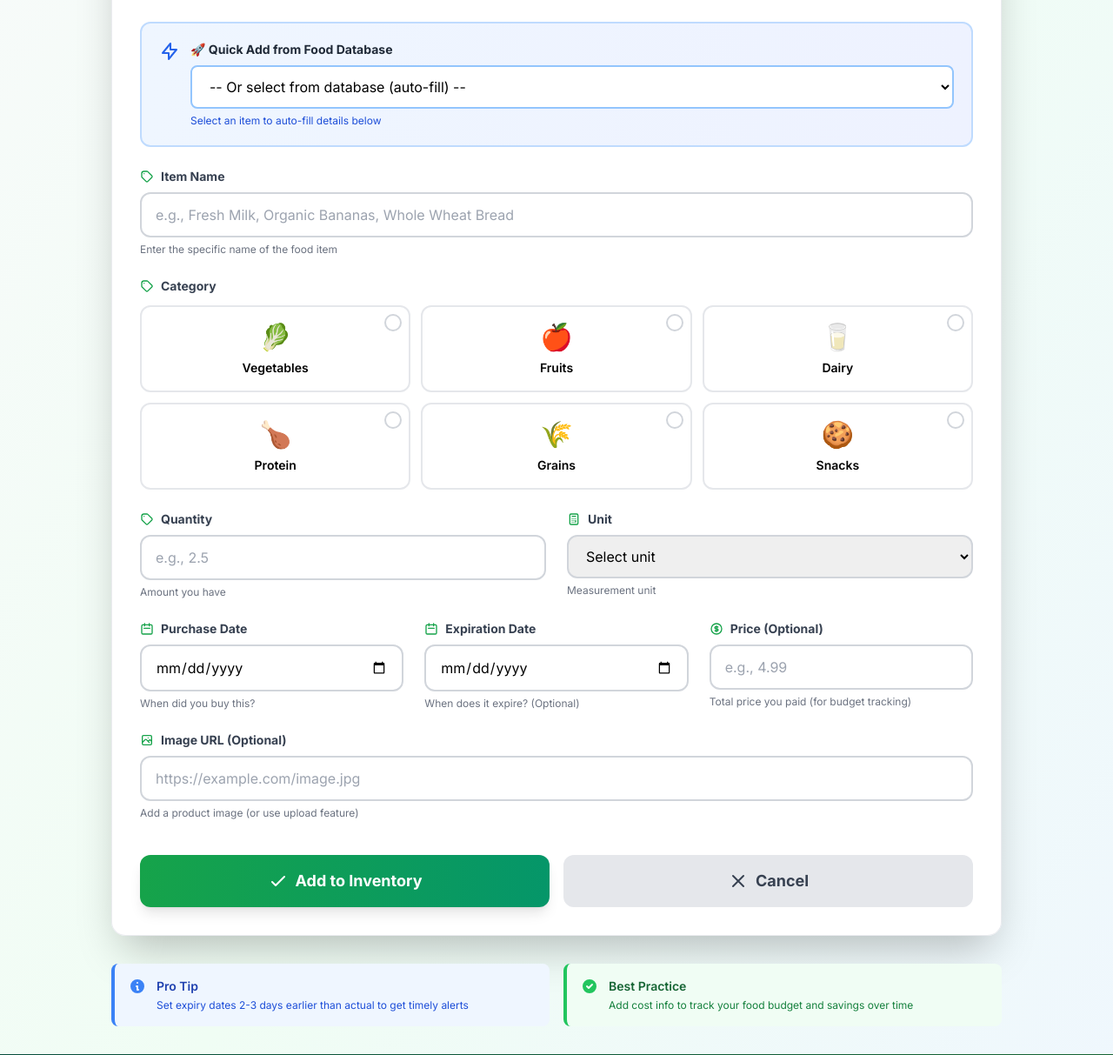
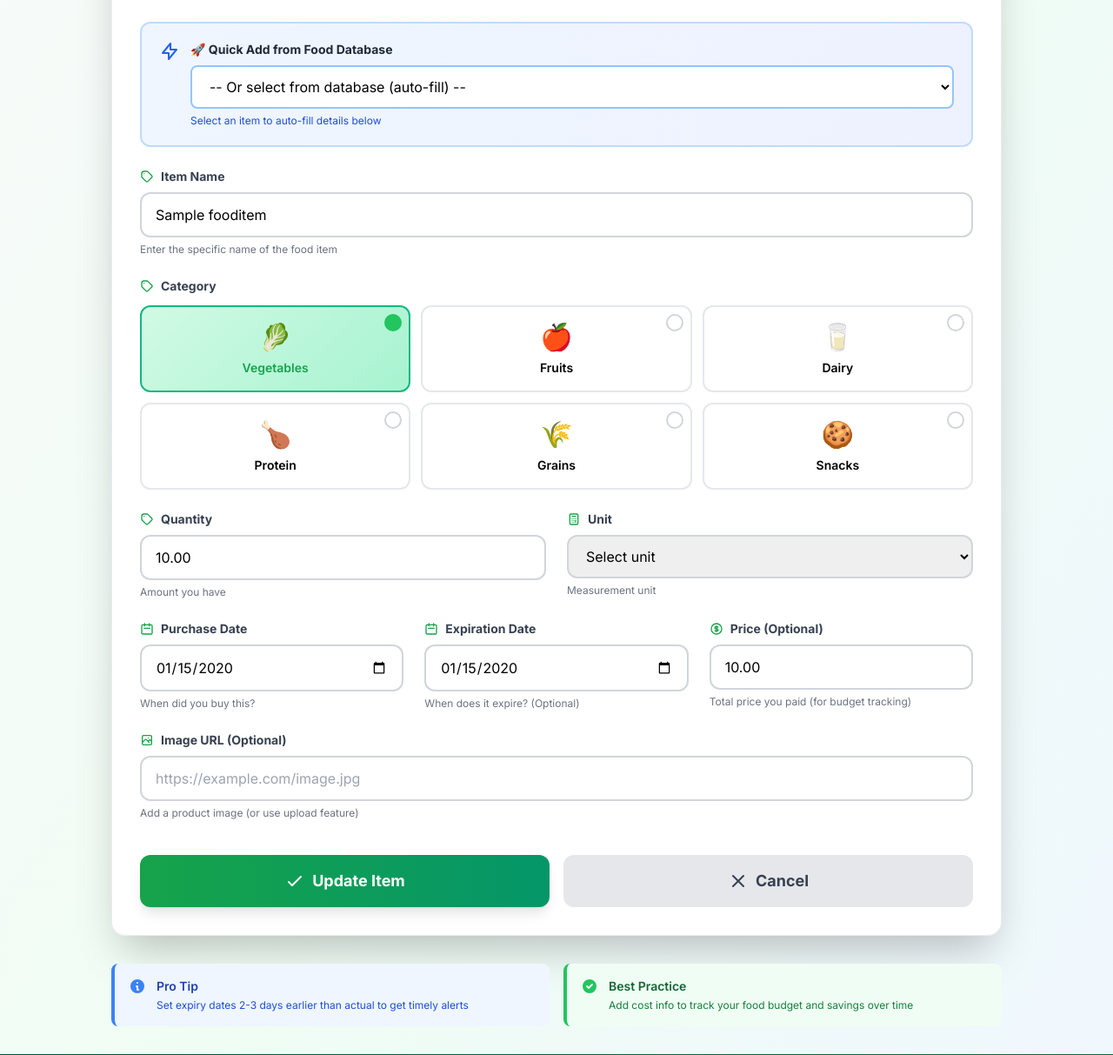
Before and after one commit to MRSHAKILS/FoodWise-AI-Powered-Food-Management-Sustainability-Platform, a Django app: page /food/inventory/1/edit/ in a window 1280 px wide; the page is wider, and only the part inside the window is pictured. Shown: the part 555-1768 px from the top of that part at 87% size. Run offline with Django 5.2, Linux system fonts and the light colour scheme; a user stored in the database is signed in; tables that the repository leaves empty hold one stand-in row (values such as "Sample post"); style sheets or scripts are compiled from the project's sources; some libraries are stand-ins or nearby versions.

Commit message:
inventory fixed

```diff
--- a/food/templates/food/inventory_form.html
+++ b/food/templates/food/inventory_form.html
@@ -1,6 +1,6 @@
 {% extends 'base.html' %}
 
-{% block title %}Add Food Item - Food Inventory{% endblock %}
+{% block title %}{% if item %}Edit{% else %}Add{% endif %} Food Item - Food Inventory{% endblock %}
 
 {% block extra_head %}
 <style>
@@ -177,6 +177,7 @@
                         type="text"
                         id="name"
                         name="name"
+                        value="{% if item %}{{ item.name }}{% endif %}"
                         placeholder="e.g., Fresh Milk, Organic Bananas, Whole Wheat Bread"
                         class="input-field w-full px-4 py-3 border-2 border-gray-300 rounded-xl focus:ring-4 focus:ring-green-200 focus:border-green-500 focus:outline-none transition-all"
                         required
@@ -194,7 +195,7 @@
                     </label>
                     <div class="grid grid-cols-2 md:grid-cols-3 gap-3">
                         <label class="category-card relative p-4 bg-white border-2 border-gray-200 rounded-xl">
-                            <input type="radio" name="category" value="vegetable" class="peer sr-only" required>
+                            <input type="radio" name="category" value="vegetable" class="peer sr-only" {% if item and item.category == 'vegetable' %}checked{% endif %} required>
                             <div class="text-center peer-checked:text-green-600">
                                 <div class="text-3xl mb-2">🥬</div>
                                 <p class="font-semibold text-sm">Vegetables</p>
@@ -207,7 +208,7 @@
                         </label>
 
                         <label class="category-card relative p-4 bg-white border-2 border-gray-200 rounded-xl">
-                            <input type="radio" name="category" value="fruit" class="peer sr-only">
+                            <input type="radio" name="category" value="fruit" class="peer sr-only" {% if item and item.category == 'fruit' %}checked{% endif %}>
                             <div class="text-center peer-checked:text-green-600">
                                 <div class="text-3xl mb-2">🍎</div>
                                 <p class="font-semibold text-sm">Fruits</p>
@@ -220,7 +221,7 @@
                         </label>
 
                         <label class="category-card relative p-4 bg-white border-2 border-gray-200 rounded-xl">
-                            <input type="radio" name="category" value="dairy" class="peer sr-only">
+                            <input type="radio" name="category" value="dairy" class="peer sr-only" {% if item and item.category == 'dairy' %}checked{% endif %}>
                             <div class="text-center peer-checked:text-green-600">
                                 <div class="text-3xl mb-2">🥛</div>
                                 <p class="font-semibold text-sm">Dairy</p>
@@ -233,7 +234,7 @@
                         </label>
 
                         <label class="category-card relative p-4 bg-white border-2 border-gray-200 rounded-xl">
-                            <input type="radio" name="category" value="meat" class="peer sr-only">
+                            <input type="radio" name="category" value="meat" class="peer sr-only" {% if item and item.category == 'meat' %}checked{% endif %}>
                             <div class="text-center peer-checked:text-green-600">
                                 <div class="text-3xl mb-2">🍗</div>
                                 <p class="font-semibold text-sm">Protein</p>
@@ -246,7 +247,7 @@
                         </label>
 
                         <label class="category-card relative p-4 bg-white border-2 border-gray-200 rounded-xl">
-                            <input type="radio" name="category" value="grain" class="peer sr-only">
+                            <input type="radio" name="category" value="grain" class="peer sr-only" {% if item and item.category == 'grain' %}checked{% endif %}>
                             <div class="text-center peer-checked:text-green-600">
                                 <div class="text-3xl mb-2">🌾</div>
                                 <p class="font-semibold text-sm">Grains</p>
@@ -259,7 +260,7 @@
                         </label>
 
                         <label class="category-card relative p-4 bg-white border-2 border-gray-200 rounded-xl">
-                            <input type="radio" name="category" value="snack" class="peer sr-only">
+                            <input type="radio" name="category" value="snack" class="peer sr-only" {% if item and item.category == 'snack' %}checked{% endif %}>
                             <div class="text-center peer-checked:text-green-600">
                                 <div class="text-3xl mb-2">🍪</div>
                                 <p class="font-semibold text-sm">Snacks</p>
@@ -286,6 +287,7 @@
                             type="number"
                             id="quantity"
                             name="quantity"
+                            value="{% if item %}{{ item.quantity }}{% endif %}"
                             step="0.01"
                             min="0.01"
                             placeholder="e.g., 2.5"
@@ -309,14 +311,14 @@
                             required
                         >
                             <option value="">Select unit</option>
-                            <option value="kg">Kilogram (kg)</option>
-                            <option value="g">Gram (g)</option>
-                            <option value="L">Liter (L)</option>
-                            <option value="mL">Milliliter (mL)</option>
-                            <option value="pieces">Pieces</option>
-                            <option value="packets">Packets</option>
-                            <option value="bottles">Bottles</option>
-                            <option value="cans">Cans</option>
+                            <option value="kg" {% if item and item.unit == 'kg' %}selected{% endif %}>Kilogram (kg)</option>
+                            <option value="g" {% if item and item.unit == 'g' %}selected{% endif %}>Gram (g)</option>
+                            <option value="L" {% if item and item.unit == 'L' %}selected{% endif %}>Liter (L)</option>
+                            <option value="mL" {% if item and item.unit == 'mL' %}selected{% endif %}>Milliliter (mL)</option>
+                            <option value="pieces" {% if item and item.unit == 'pieces' %}selected{% endif %}>Pieces</option>
+                            <option value="packets" {% if item and item.unit == 'packets' %}selected{% endif %}>Packets</option>
+                            <option value="bottles" {% if item and item.unit == 'bottles' %}selected{% endif %}>Bottles</option>
+                            <option value="cans" {% if item and item.unit == 'cans' %}selected{% endif %}>Cans</option>
                         </select>
                         <p class="text-xs text-gray-500 mt-1.5">Measurement unit</p>
                     </div>
@@ -335,6 +337,7 @@
                             type="date"
                             id="purchase_date"
                             name="purchase_date"
+                            value="{% if item %}{{ item.purchase_date|date:'Y-m-d' }}{% endif %}"
                             class="input-field w-full px-4 py-3 border-2 border-gray-300 rounded-xl focus:ring-4 focus:ring-green-200 focus:border-green-500 focus:outline-none"
                             required
                         >
@@ -352,6 +355,7 @@
                             type="date"
                             id="expiration_date"
                             name="expiration_date"
+                            value="{% if item and item.expiration_date %}{{ item.expiration_date|date:'Y-m-d' }}{% endif %}"
                             class="input-field w-full px-4 py-3 border-2 border-gray-300 rounded-xl focus:ring-4 focus:ring-green-200 focus:border-green-500 focus:outline-none"
                         >
                         <p class="text-xs text-gray-500 mt-1.5">When does it expire? (Optional)</p>
@@ -368,6 +372,7 @@
                             type="number"
                             id="price"
                             name="price"
+                            value="{% if item and item.price %}{{ item.price }}{% endif %}"
                             step="0.01"
                             min="0"
                             placeholder="e.g., 4.99"
@@ -404,7 +409,7 @@
                         <svg class="w-6 h-6 mr-2" fill="none" stroke="currentColor" viewBox="0 0 24 24">
                             <path stroke-linecap="round" stroke-linejoin="round" stroke-width="2" d="M5 13l4 4L19 7"/>
                         </svg>
-                        Add to Inventory
+                        {% if item %}Update Item{% else %}Add to Inventory{% endif %}
                     </button>
                     <a
                         href="{% url 'food:inventory_list' %}"
@@ -550,6 +555,12 @@ document.addEventListener('DOMContentLoaded', function() {
         });
     });
 
+    // For edit mode: pre-select the category card on page load
+    const checkedCategory = document.querySelector('input[name="category"]:checked');
+    if (checkedCategory) {
+        checkedCategory.closest('.category-card').classList.add('selected');
+    }
+
     // Set minimum date to today
     const expiryInput = document.getElementById('expiry_date');
     const today = new Date().toISOString().split('T')[0];
--- a/food/views.py
+++ b/food/views.py
@@ -60,7 +60,7 @@ def inventory_edit(request, pk):
         if form.is_valid():
             form.save()
             messages.success(request, f'{item.name} updated successfully!')
-            return redirect('users:profile')
+            return redirect('food:inventory_list')
         else:
             messages.error(request, 'Please correct the errors below.')
     else:
--- a/uploads/ocr_utils.py
+++ b/uploads/ocr_utils.py
@@ -21,7 +21,7 @@ def configure_gemini():
             "https://makersuite.google.com/app/apikey"
         )
     genai.configure(api_key=api_key)
-    return genai.GenerativeModel('gemini-2.0-flash-exp')
+    return genai.GenerativeModel('gemini-2.5-flash-lite')
 
 
 def process_food_image(image_path):
```
